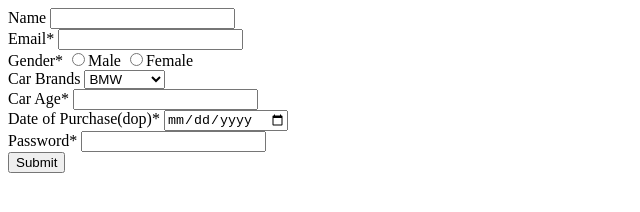
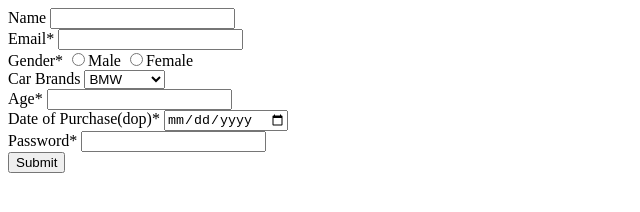
Before and after one commit to acciojob/signup-form-car-Shubhamjindal0801, a website: page main.html in a window 1280 px wide. Shown: the full height of the page, 0-640 px from the left. Drawn offline with Linux system fonts and the light colour scheme.

Commit message:
created a submission

```diff
--- a/main.html
+++ b/main.html
@@ -26,7 +26,7 @@
             </select>
         </div>
         <div>
-            <label for="carage">Car Age*</label>
+            <label for="carage">Age*</label>
             <input type="number" id="carage" required min="0">
         </div>
         <div>
```
